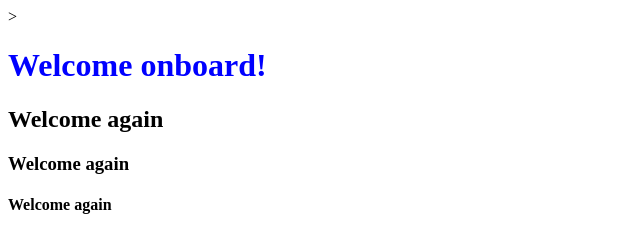
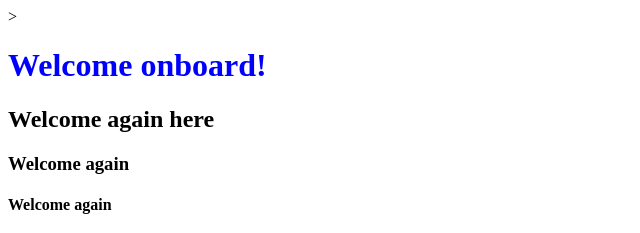
Before and after one commit to 5678901234/bruh, a plain HTML site: page index.html in a window 1280 px wide. Shown: the top 233 px of the page, 0-640 px from the left. Drawn offline with Linux system fonts and the light colour scheme.

Commit message:
Update index.html
This is a change I made to my header

```diff
--- a/index.html
+++ b/index.html
@@ -31,7 +31,7 @@
 
         <body>
             <h1 style="color: blue; " class="" id=""> Welcome onboard!</h1>
-            <h2>Welcome again</h2>
+            <h2>Welcome again here</h2>
             <h3>Welcome again</h3>
             <h4>Welcome again</h4>
             <h5>Welcome again</h5>
```
